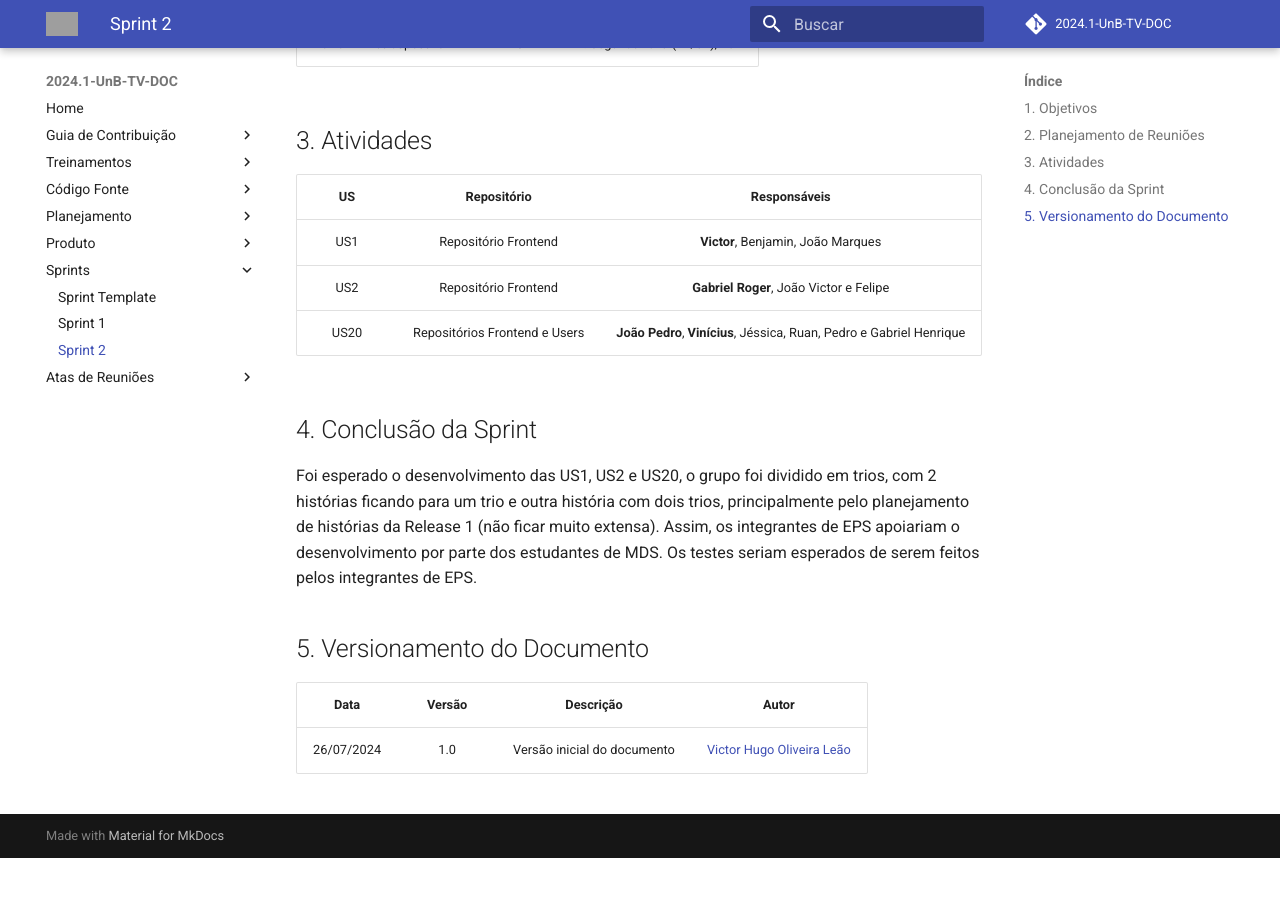
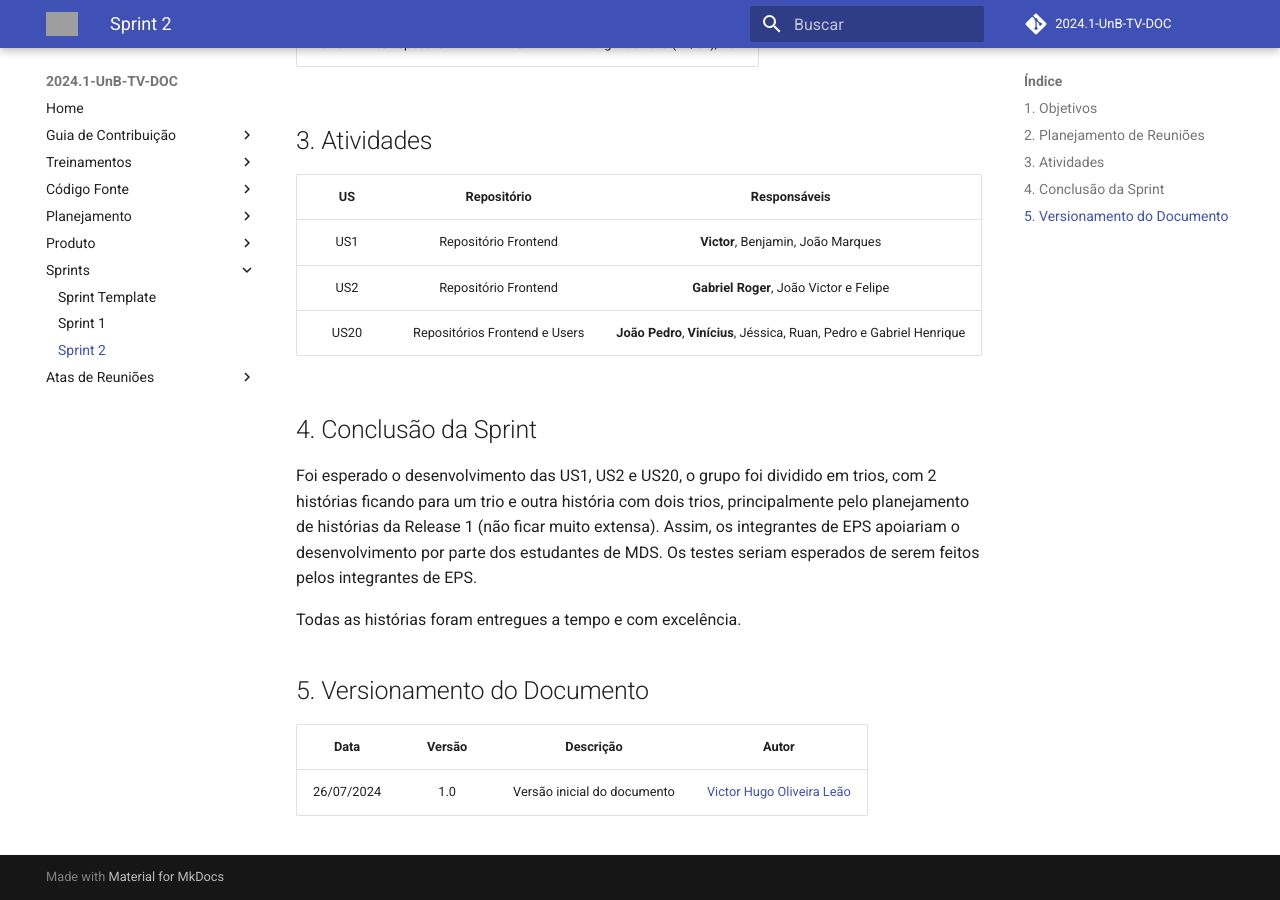
Before and after one commit to fga-eps-mds/2024.1-UnB-TV-DOC, an MkDocs documentation site: the page built from docs/sprints/Sprint2.md, in a window 1280 px wide and 900 px high, scrolled down 568 px. Built offline with MkDocs 1.6.1 and Material for MkDocs 9.7.7, drawn with Linux system fonts in a browser that asks for light colours; comment, search, counter and statistics services are not loaded; before the commit the page ends 1426 px from its top, so only the background shows below that; grey boxes are pictures that could not be loaded.

Commit message:
Update Sprint2.md

```diff
--- a/docs/sprints/Sprint2.md
+++ b/docs/sprints/Sprint2.md
@@ -28,6 +28,8 @@ Tabela com o planejamento de reuniões da Sprint:
 
 Foi esperado o desenvolvimento das US1, US2 e US20, o grupo foi dividido em trios, com 2 histórias ficando para um trio e outra história com dois trios, principalmente pelo planejamento de histórias da Release 1 (não ficar muito extensa). Assim, os integrantes de EPS apoiariam o desenvolvimento por parte dos estudantes de MDS. Os testes seriam esperados de serem feitos pelos integrantes de EPS.
 
+Todas as histórias foram entregues a tempo e com excelência.
+
 ## 5. Versionamento do Documento
 
 | Data | Versão | Descrição | Autor |
```
